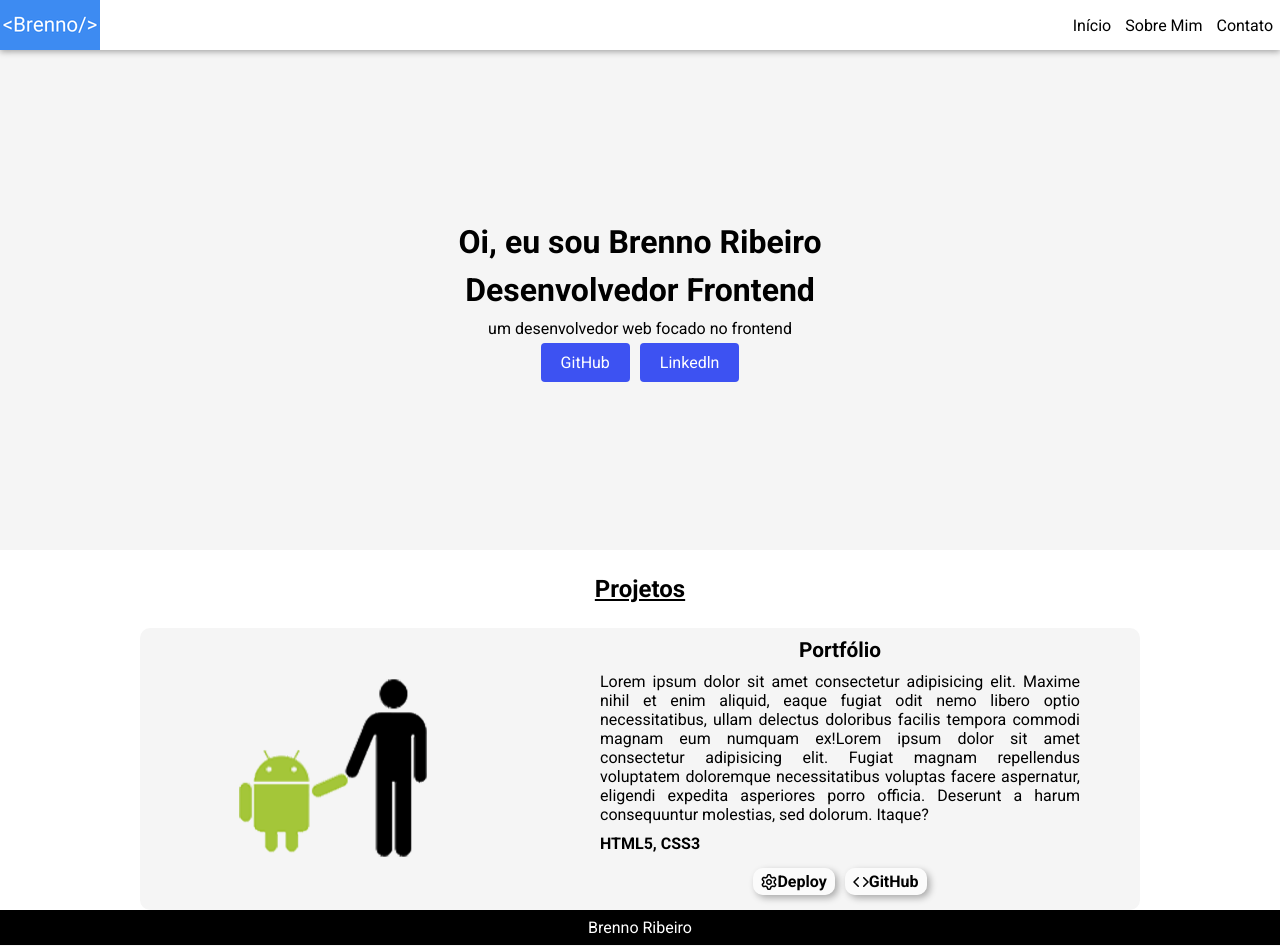
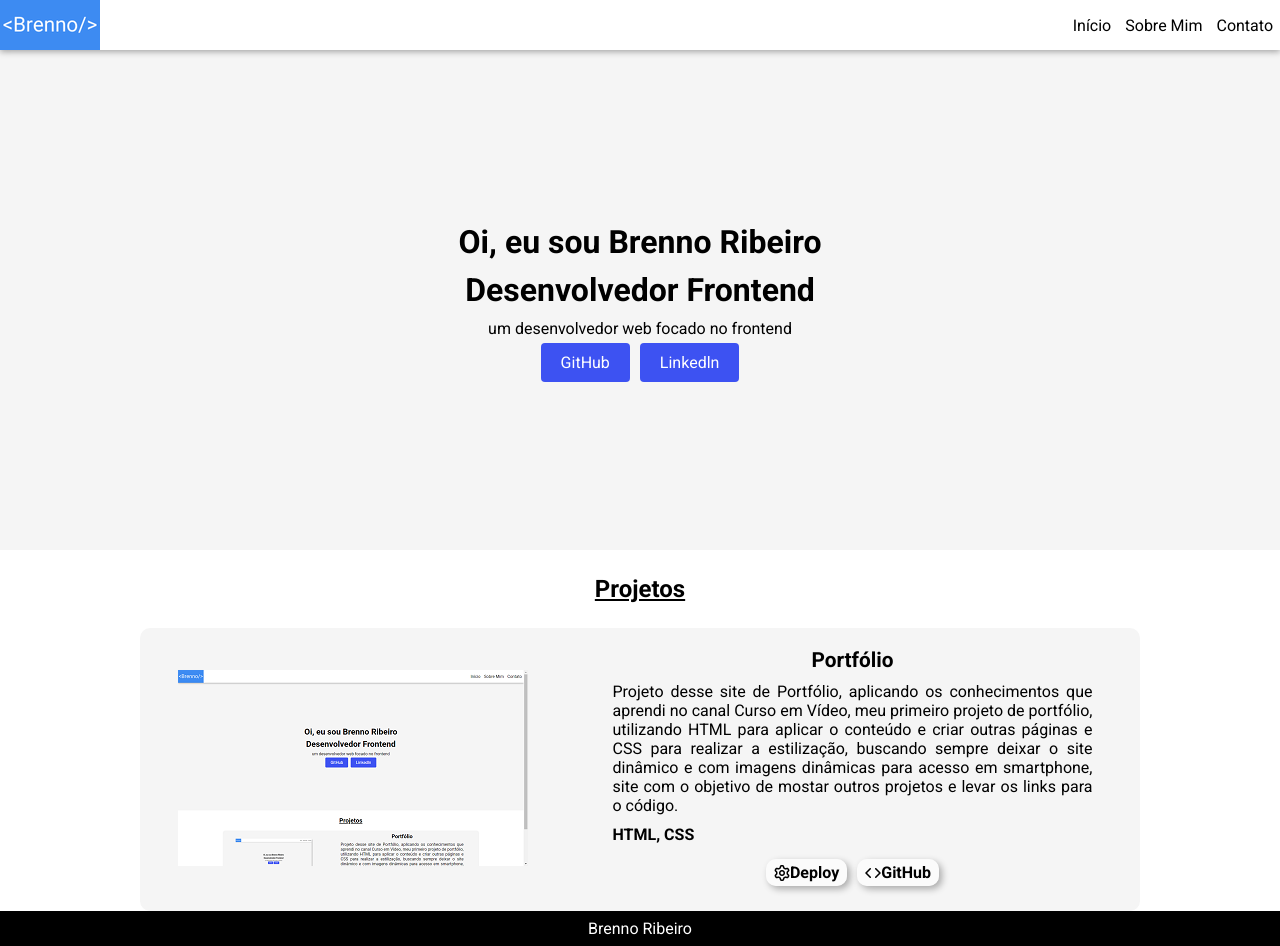
Before and after one commit to BrennoRibeiros/Portfolio, a plain HTML site: page index.html in a window 1280 px wide. Drawn offline with Linux system fonts and the light colour scheme.

Commit message:
finalizado

```diff
--- a/index.html
+++ b/index.html
@@ -29,14 +29,17 @@
         <section id="projetos">
             <h2>Projetos</h2>
             <article>
-                <img src="imagens/bugdroid.png" alt="">
+                <picture>
+                    <source media="(max-width: 550px)" srcset="imagens/img-projetos/img-portfolio-p.png" type="image/png">
+                    <img src="imagens/img-projetos/img-portfolio.png" alt="Imagem demo">
+                </picture>
                 <aside>
                     <h1>Portfólio</h1>
-                    <p>Lorem ipsum dolor sit amet consectetur adipisicing elit. Maxime nihil et enim aliquid, eaque fugiat odit nemo libero optio necessitatibus, ullam delectus doloribus facilis tempora commodi magnam eum numquam ex!Lorem ipsum dolor sit amet consectetur adipisicing elit. Fugiat magnam repellendus voluptatem doloremque necessitatibus voluptas facere aspernatur, eligendi expedita asperiores porro officia. Deserunt a harum consequuntur molestias, sed dolorum. Itaque?</p>
-                    <p><strong>HTML5, CSS3</strong></p>
+                    <p>Projeto desse site de Portfólio, aplicando os conhecimentos que aprendi no canal Curso em Vídeo, meu primeiro projeto de portfólio, utilizando HTML para aplicar o conteúdo e criar outras páginas e CSS para realizar a estilização, buscando sempre deixar o site dinâmico e com imagens dinâmicas para acesso em smartphone, site com o objetivo de mostar outros projetos e levar os links para o código.</p>
+                    <p><strong>HTML, CSS</strong></p>
                     <div>
-                        <a href="#"><img src="imagens/Github-Octicons-Gear-16.16.png" alt="Imagem engrenagem">Deploy</a>
-                        <a href="#"><img src="imagens/Github-Octicons-Code-16.16.png" alt="Imagem code">GitHub</a>
+                        <a href="https://brennoribeiros.github.io/Portfolio/"><img src="imagens/Github-Octicons-Gear-16.16.png" alt="Imagem engrenagem">Deploy</a>
+                        <a href="https://github.com/BrennoRibeiros/Portfolio"><img src="imagens/Github-Octicons-Code-16.16.png" alt="Imagem code">GitHub</a>
                     </div>
                 </aside>
             </article>
--- a/styles/style-home.css
+++ b/styles/style-home.css
@@ -98,12 +98,7 @@ section#projetos article {
     max-width: 1000px;
     min-height: 200px;
     border-radius: 10px;
-    padding: 10px 0;
-}
-
-article > img {
-    width: 300px;
-    height: 200px;
+    padding: 20px 0;
 }
 
 article aside {
--- a/styles/style-sobre.css
+++ b/styles/style-sobre.css
@@ -1,5 +1,5 @@
 main {
-    min-width: 280px;
+    min-width: 270px;
     max-width: 730px;
     margin: auto;
     padding: 32px 12px;
```
Also changed, not shown: imagens/bugdroid.png (deleted), imagens/img-projetos/img-portfolio-p.png (added), imagens/img-projetos/img-portfolio.png (added), imagens/img-sobre/Certificado-Informatica-2-p.png, imagens/img-sobre/Certificado-Informatica-p.png, imagens/img-sobre/Certificado-Ingles-p.png.
